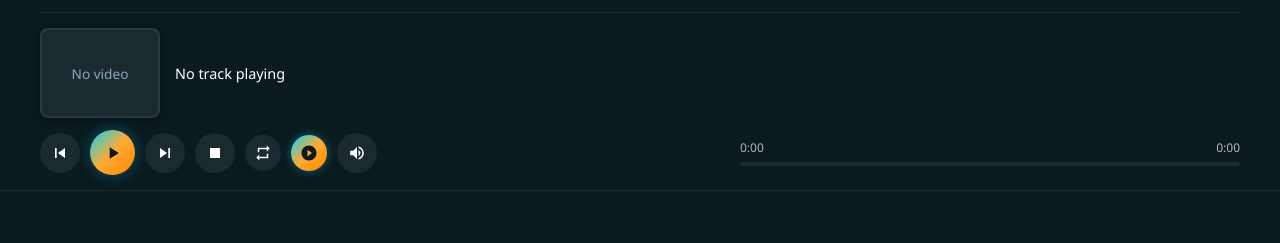
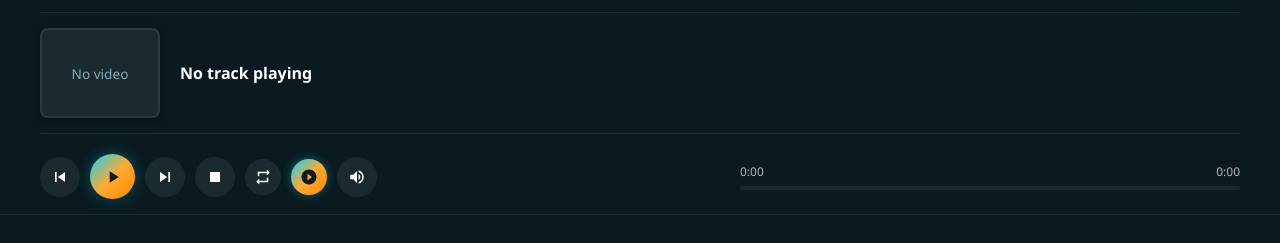
Before and after one commit to lakomca/radio, a website: page public/index.html in a window 1280 px wide. Shown: the part 73-316 px from the top of the page. Drawn offline with Linux system fonts and the light colour scheme.

Commit message:
Improve player section layout and fix progress bar gradient update issue

```diff
--- a/public/app.js
+++ b/public/app.js
@@ -44,6 +44,7 @@ let loadMoreBtn = null; // Reference to load more button
 let autoplayEnabled = true; // Autoplay is enabled by default
 let repeatMode = 0; // 0 = off, 1 = repeat all, 2 = repeat one
 let isHandlingEnded = false; // Prevent multiple ended handlers from running simultaneously
+let isSeeking = false; // Track if user is seeking on progress bar
 
 // Set initial volume
 audioPlayer.volume = volumeSlider.value / 100;
--- a/public/style.css
+++ b/public/style.css
@@ -43,8 +43,10 @@ body {
 .player-header {
     display: flex;
     align-items: center;
-    gap: 15px;
-    margin-bottom: 12px;
+    gap: 20px;
+    margin-bottom: 20px;
+    padding-bottom: 15px;
+    border-bottom: 1px solid #1a2a2f;
 }
 
 .video-thumbnail {
@@ -104,14 +106,15 @@ body {
 }
 
 .now-playing-title {
-    font-size: 0.9em;
+    font-size: 1em;
     color: #ffffff;
-    font-weight: 500;
+    font-weight: 600;
     white-space: nowrap;
     overflow: hidden;
     text-overflow: ellipsis;
     flex: 1;
     min-width: 0;
+    line-height: 1.4;
 }
 
 .player-controls-row {
```
